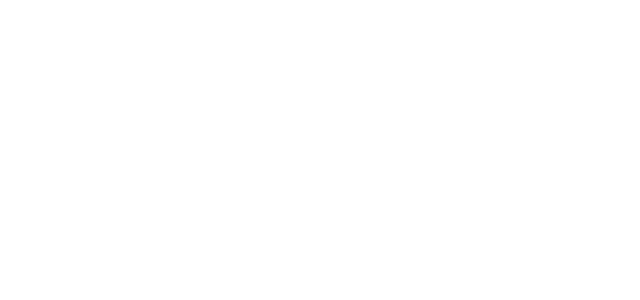
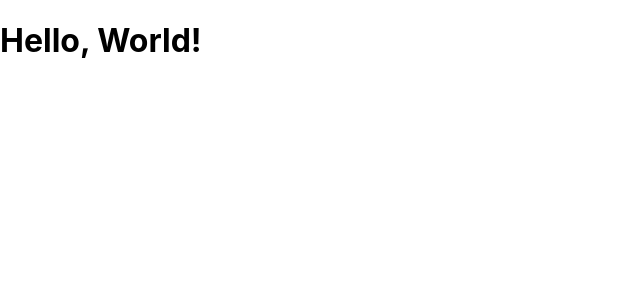
Before and after one commit to TheEndBoss-101/admin-react, a React (Create React App) app: page / in a window 1280 px wide. Shown: the top 300 px of the page, without its empty margins (0-640 px from the left). Built offline with nearby package versions, Linux system fonts and the light colour scheme.

Commit message:
index->home

```diff
--- a/src/App.tsx
+++ b/src/App.tsx
@@ -7,13 +7,13 @@
 	Route,
 } from "react-router-dom";
 import SignIn from "./pages/SignIn";
-import index from "./pages/index";
+import Home from "./pages/Home";
 
 function App() {
 	return (
 		<Router>
 			<Routes>
-                <Route path="/" element={<index />} />
+                <Route path="/" element={<Home />} />
 				<Route path="/Sign-In" element={<SignIn />} />
 			</Routes>
 		</Router>
--- a/src/pages/index.tsx
+++ b/src/pages/Home.tsx
@@ -1,9 +1,9 @@
 import React from 'react';
 
-function index() {
+function Home() {
   return (
     <h1>Hello, World!</h1>
   );
 }
 
-export default index;
+export default Home;
```
